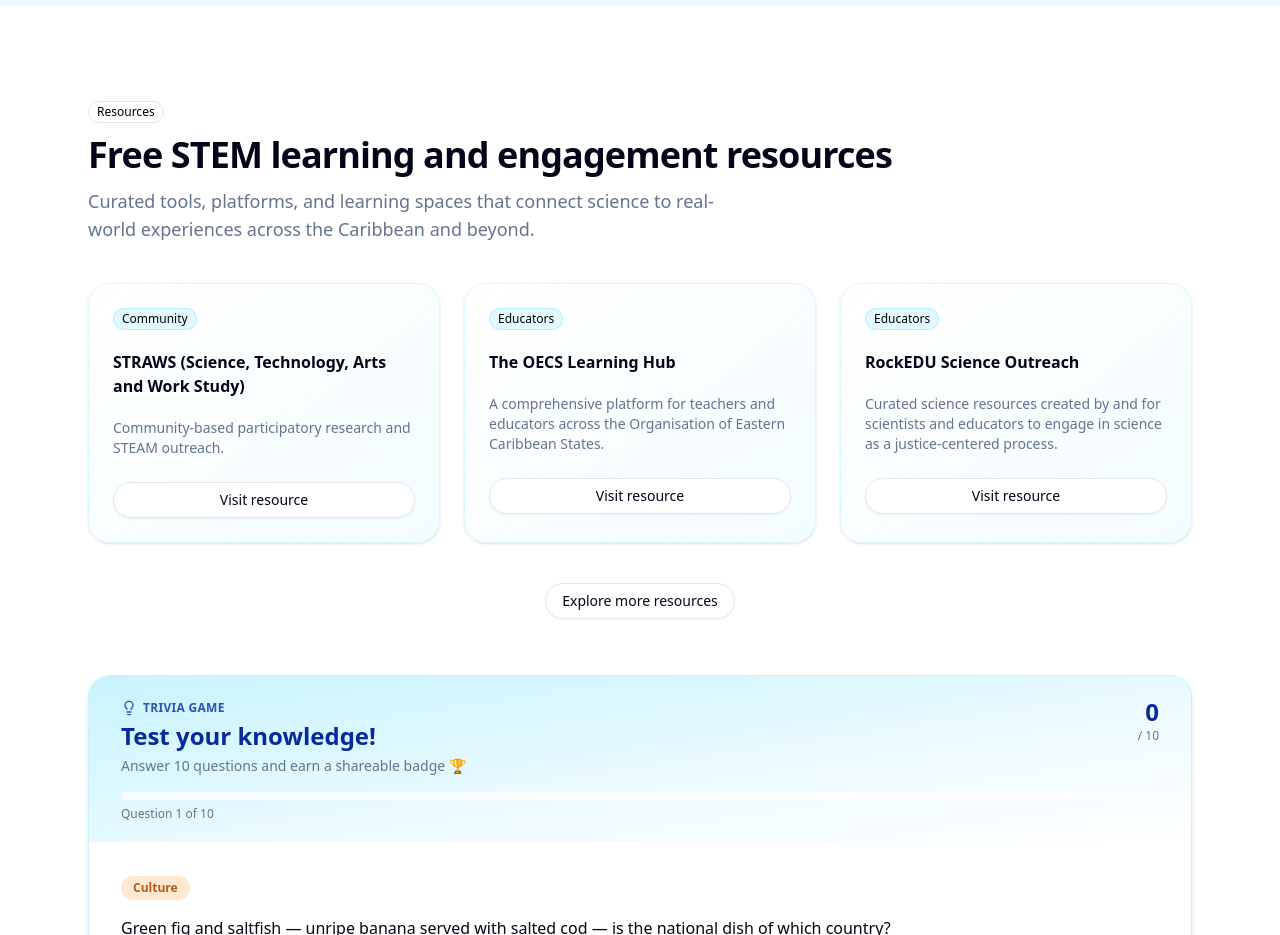
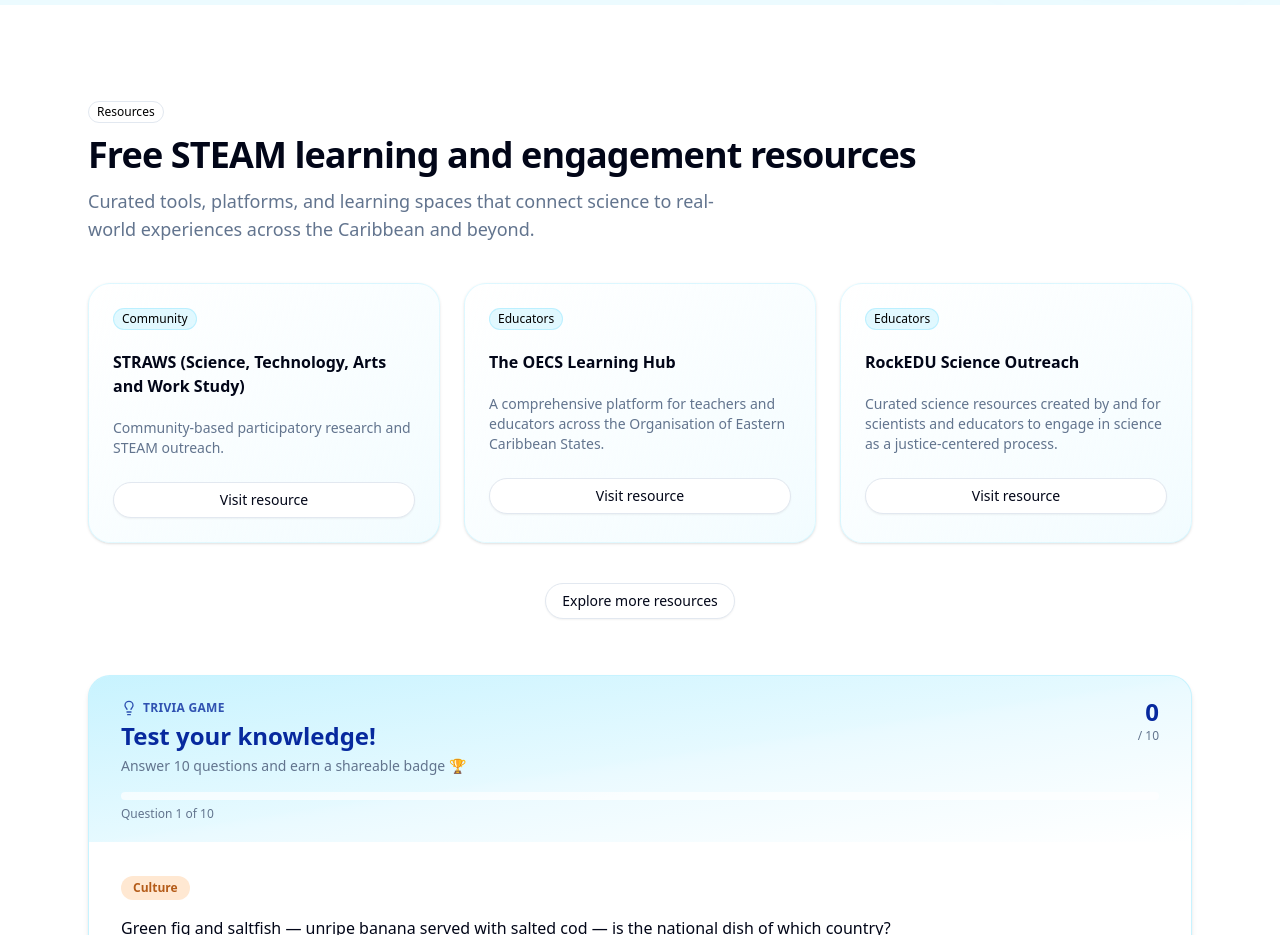
Before and after one commit to ChajMo/inspiredlab-web, a Next.js app: page / in a window 1280 px wide. Shown: the part 4940-5875 px from the top of the page. Built offline with nearby package versions, Linux system fonts and the light colour scheme.

Commit message:
Update InspiredLabCommunitySite.tsx

```diff
--- a/components/InspiredLabCommunitySite.tsx
+++ b/components/InspiredLabCommunitySite.tsx
@@ -1196,7 +1196,7 @@
       <div className="mx-auto max-w-6xl px-4 sm:px-6">
         <SectionHeader
           eyebrow="Resources"
-          title="Free STEM learning and engagement resources"
+          title="Free STEAM learning and engagement resources"
           desc="Curated tools, platforms, and learning spaces that connect science to real-world experiences across the Caribbean and beyond."
         />
 
```
